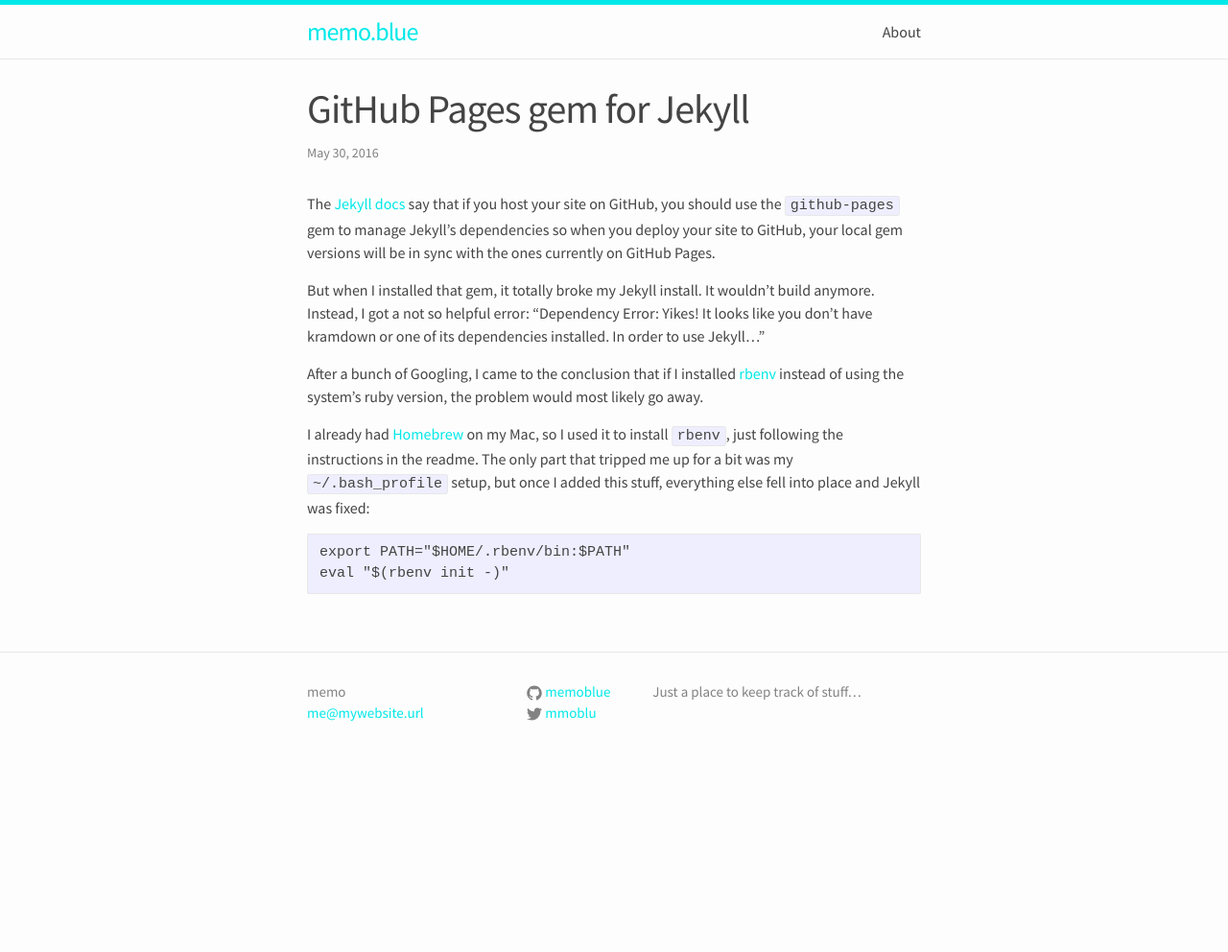
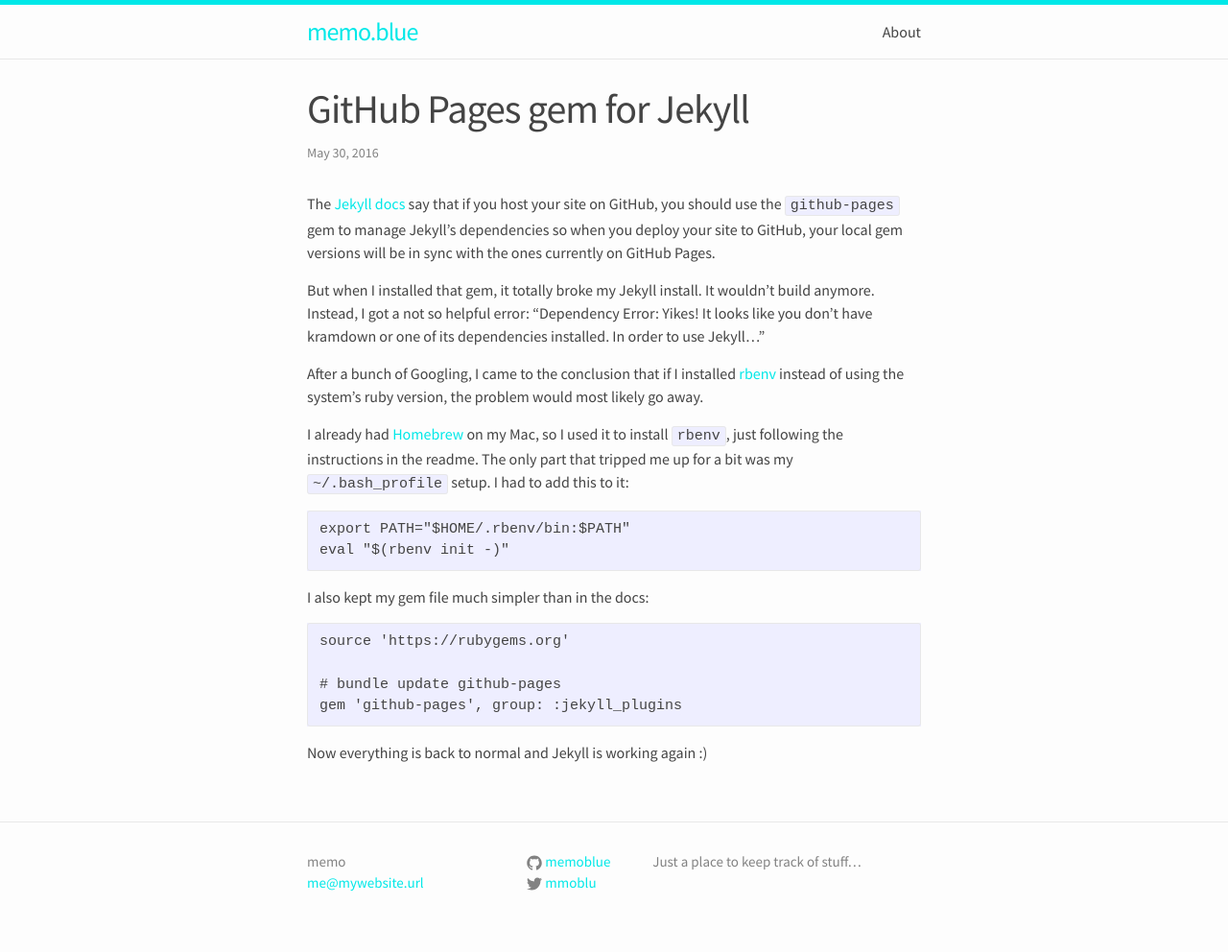
Before and after one commit to memoblue/memoblue.github.io, a Jekyll site: the page built from _posts/2016-05-29-github-pages-gem-jekyll.md, in a window 1280 px wide. Shown: the whole page at 96% size. Built offline with Jekyll 4.4.1, drawn with Linux system fonts in a browser that asks for light colours; before the commit the page ends 900 px from its top, so only the background shows below that.

Commit message:
tweak to last post

````diff
--- a/_posts/2016-05-29-github-pages-gem-jekyll.md
+++ b/_posts/2016-05-29-github-pages-gem-jekyll.md
@@ -11,13 +11,24 @@
 
 After a bunch of Googling, I came to the conclusion that if I installed [rbenv][2] instead of using the system's ruby version, the problem would most likely go away.
 
-I already had [Homebrew][3] on my Mac, so I used it to install `rbenv`, just following the instructions in the readme. The only part that tripped me up for a bit was my `~/.bash_profile` setup, but once I added this stuff, everything else fell into place and Jekyll was fixed:
+I already had [Homebrew][3] on my Mac, so I used it to install `rbenv`, just following the instructions in the readme. The only part that tripped me up for a bit was my `~/.bash_profile` setup. I had to add this to it:
 
 ```
 export PATH="$HOME/.rbenv/bin:$PATH"
 eval "$(rbenv init -)"
 ```
 
+I also kept my gem file much simpler than in the docs:
+
+```
+source 'https://rubygems.org'
+
+# bundle update github-pages
+gem 'github-pages', group: :jekyll_plugins
+```
+
+Now everything is back to normal and Jekyll is working again :)
+
 
 [1]:https://jekyllrb.com/docs/github-pages/#deploying-jekyll-to-github-pages
 [2]:https://github.com/rbenv/rbenv
````
